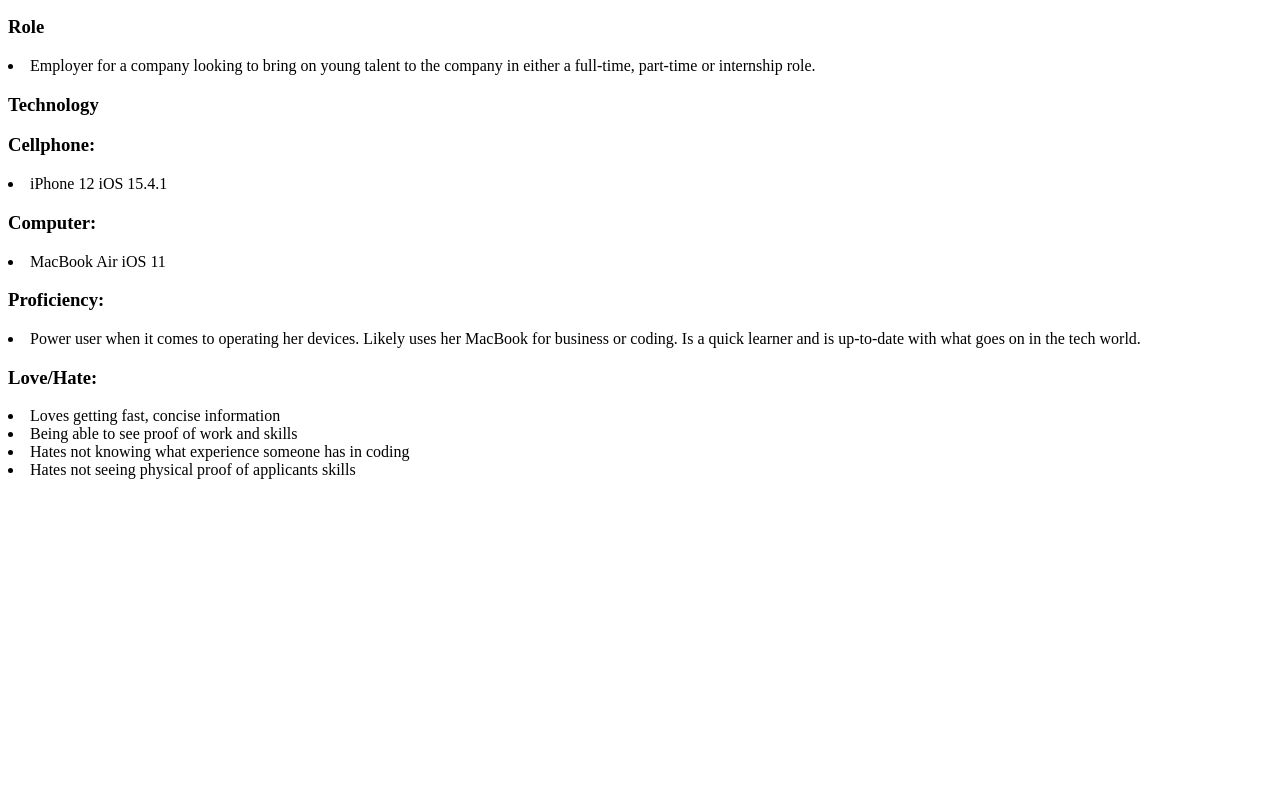
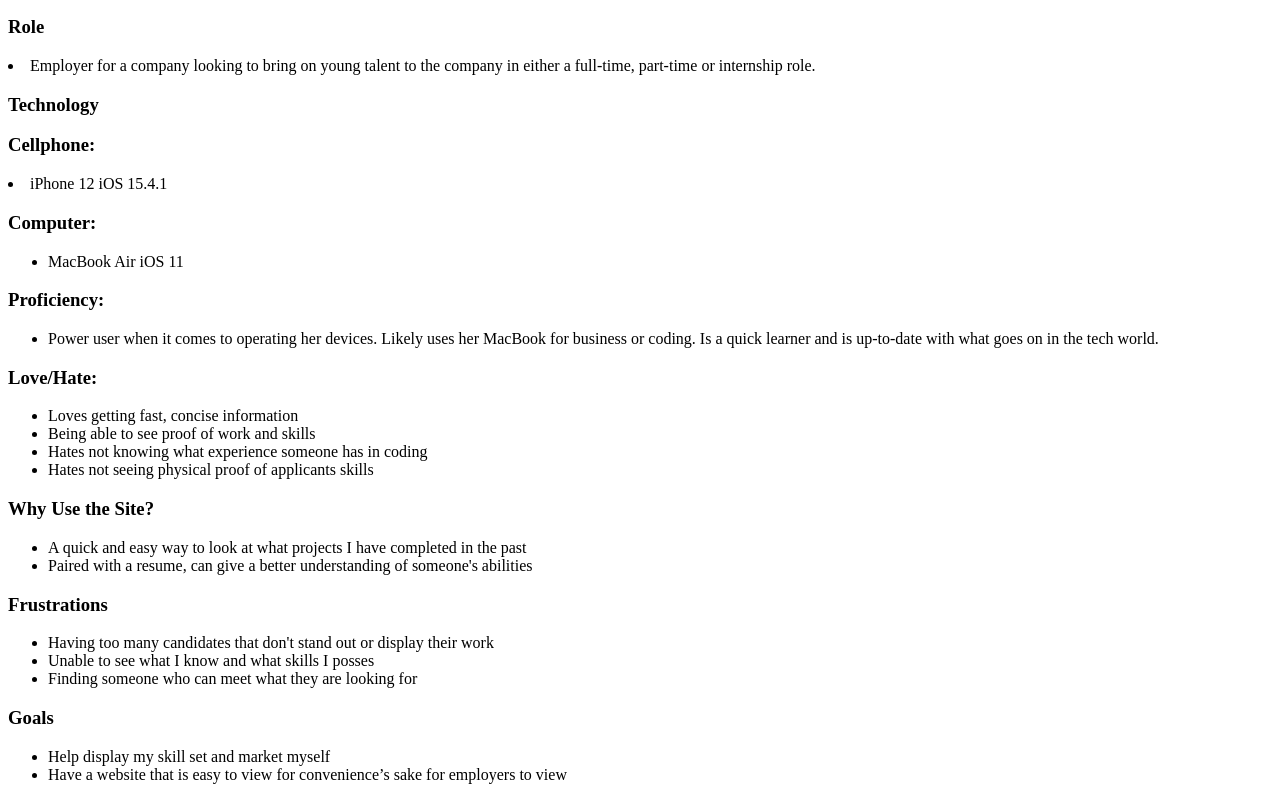
Before and after one commit to Tyler-Quintana/pwp-portfolio-tyler-quintana, a plain HTML site: page public_html/documentation/milestone-1.html in a window 1280 px wide. Shown: the part 419-1219 px from the top of the page. Before the commit the page ends 906 px from the top, so only its background shows below. Drawn offline with Linux system fonts and the light colour scheme.

Commit message:
Added on to Persona

```diff
--- a/public_html/documentation/milestone-1.html
+++ b/public_html/documentation/milestone-1.html
@@ -38,17 +38,42 @@
 <li>iPhone 12 iOS 15.4.1</li>
 
 <h3>Computer:</h3>
+<ul>
 <li>MacBook Air iOS 11</li>
+</ul>
 
 <h3>Proficiency:</h3>
+<ul>
 <li>Power user when it comes to operating her devices. Likely uses her MacBook for business or coding. Is a quick
     learner and is up-to-date with what goes on in the tech world.</li>
+</ul>
 
 <h3>Love/Hate:</h3>
+<ul>
 <li>Loves getting fast, concise information</li>
 <li>Being able to see proof of work and skills</li>
 <li>Hates not knowing what experience someone has in coding</li>
 <li>Hates not seeing physical proof of applicants skills</li>
+</ul>
+
+<h3>Why Use the Site?</h3>
+<ul>
+<li>A quick and easy way to look at what projects I have completed in the past</li>
+<li>Paired with a resume, can give a better understanding of someone's abilities</li>
+</ul>
+
+<h3>Frustrations</h3>
+<ul>
+<li>Having too many candidates that don't stand out or display their work</li>
+<li>Unable to see what I know and what skills I posses</li>
+<li>Finding someone who can meet what they are looking for</li>
+</ul>
+
+<h3>Goals</h3>
+<ul>
+<li>Help display my skill set and market myself</li>
+<li>Have a website that is easy to view for convenience’s sake for employers to view</li>
+</ul>
 
 
 
```
